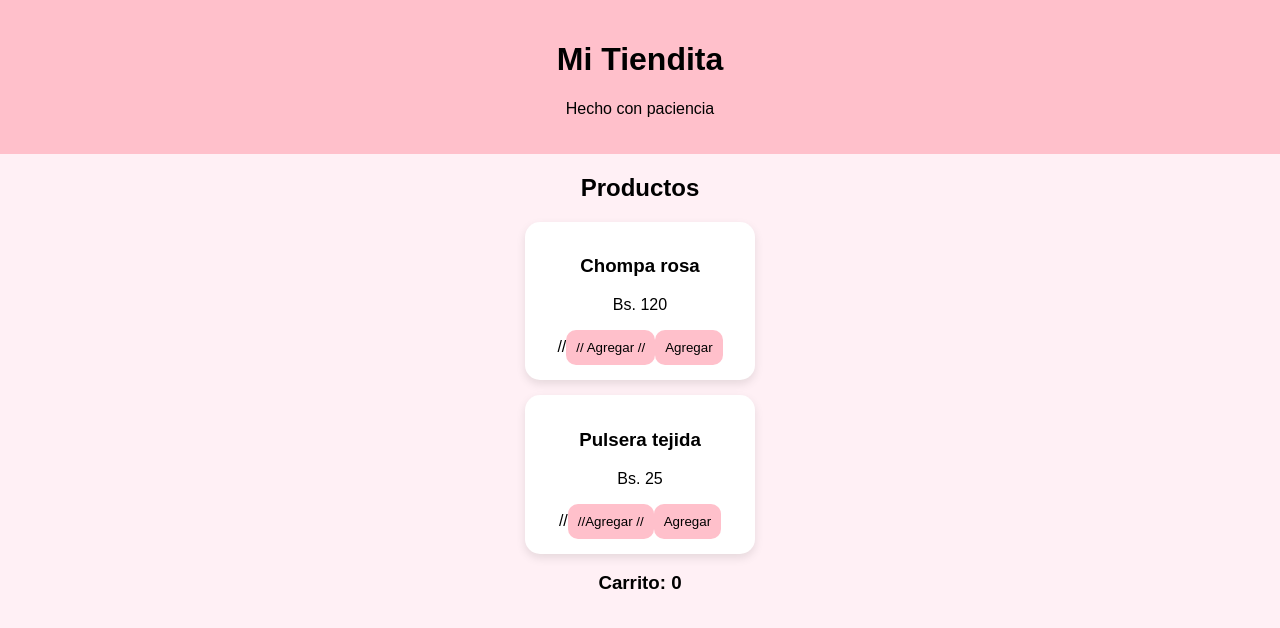
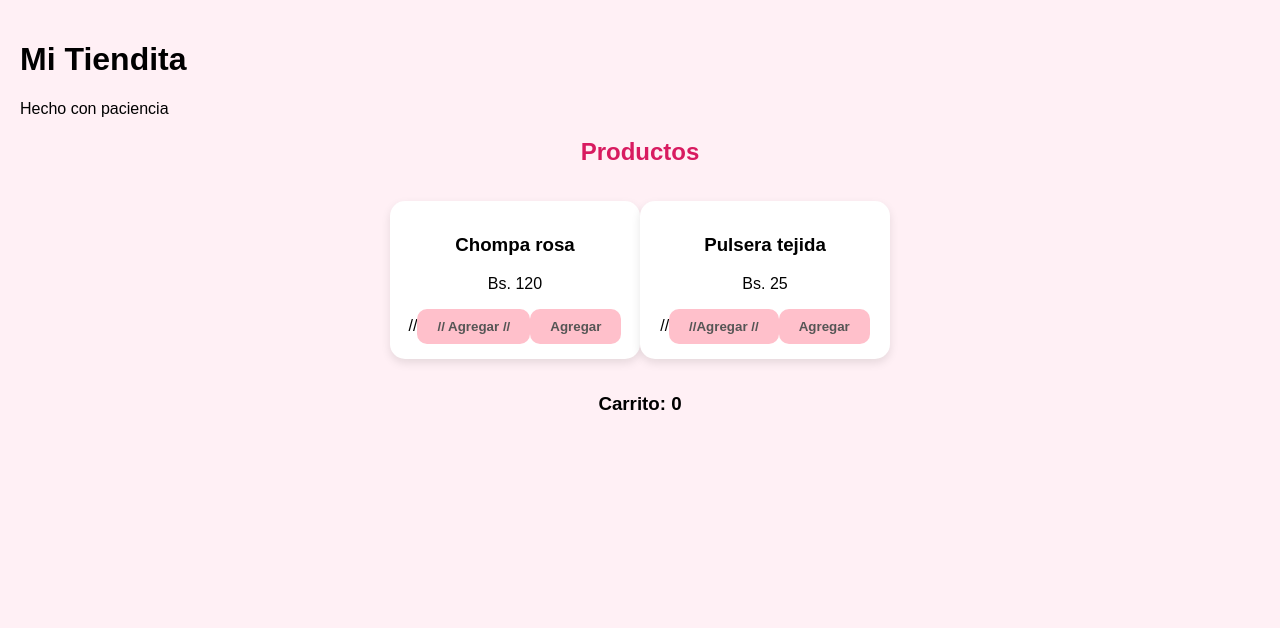
Before and after one commit to AmanJessi/codespaces-react, a React (Vite) app: page / in a window 1280 px wide. Shown: the top 628 px of the page. Built offline with nearby package versions, Linux system fonts and the light colour scheme.

Commit message:
Enhance styles for body, cards, and buttons

```diff
--- a/src/Tiendita/Productos.css
+++ b/src/Tiendita/Productos.css
@@ -1,31 +1,56 @@
+/* Usa minúsculas para "body" para evitar conflictos en algunos navegadores */
 body {
   background-color: #fff0f5;
   font-family: Arial, sans-serif;
+  margin: 0;
+  padding: 20px;
 }
 
 .container {
   text-align: center;
+  max-width: 800px;
+  margin: 0 auto;
 }
 
-.header {
-  text-align: center;
-  background-color: pink;
-  padding: 20px;
+/* Agregué este estilo para que el título resalte más */
+h2 {
+  color: #d81b60;
 }
 
 .card {
   background: white;
   margin: 15px auto;
   padding: 15px;
-  width: 200px;
+  width: 220px; /* Un poco más ancho para que el texto no se amontone */
   border-radius: 15px;
   box-shadow: 0 4px 10px rgba(0,0,0,0.1);
+  display: inline-block; /* Esto permite que las tarjetas se pongan una al lado de la otra */
+  vertical-align: top;
+  transition: transform 0.2s;
+}
+
+.card:hover {
+  transform: translateY(-5px); /* Efecto de levitación al pasar el mouse */
 }
 
 button {
-  background-color: pink;
+  background-color: #ffc0cb; /* Pink */
   border: none;
-  padding: 10px;
+  padding: 10px 20px;
   border-radius: 10px;
   cursor: pointer;
+  font-weight: bold;
+  color: #555;
+  transition: background-color 0.3s;
 }
+
+/* Efecto cuando pasas el mouse por el botón */
+button:hover {
+  background-color: #ffb6c1;
+  color: white;
+}
+
+/* Efecto visual de "clic" */
+button:active {
+  transform: scale(0.95);
+}
```
